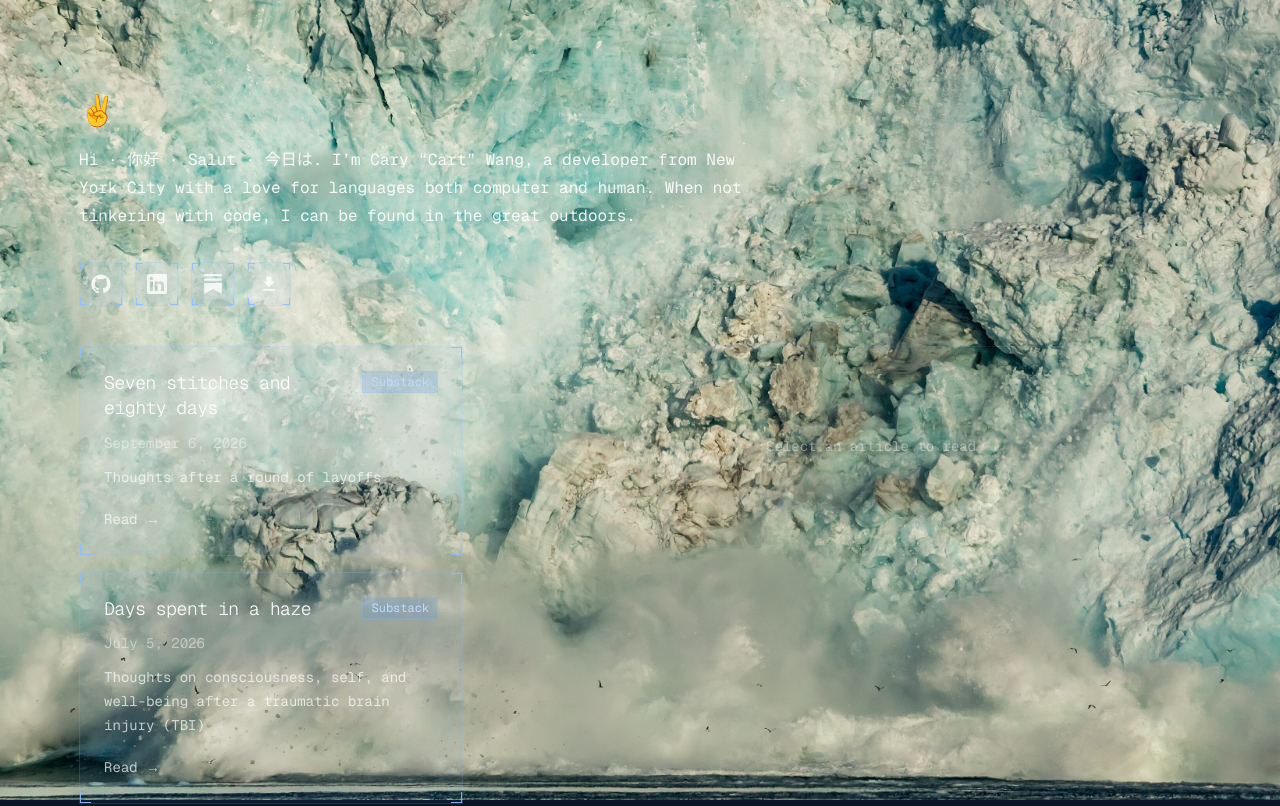
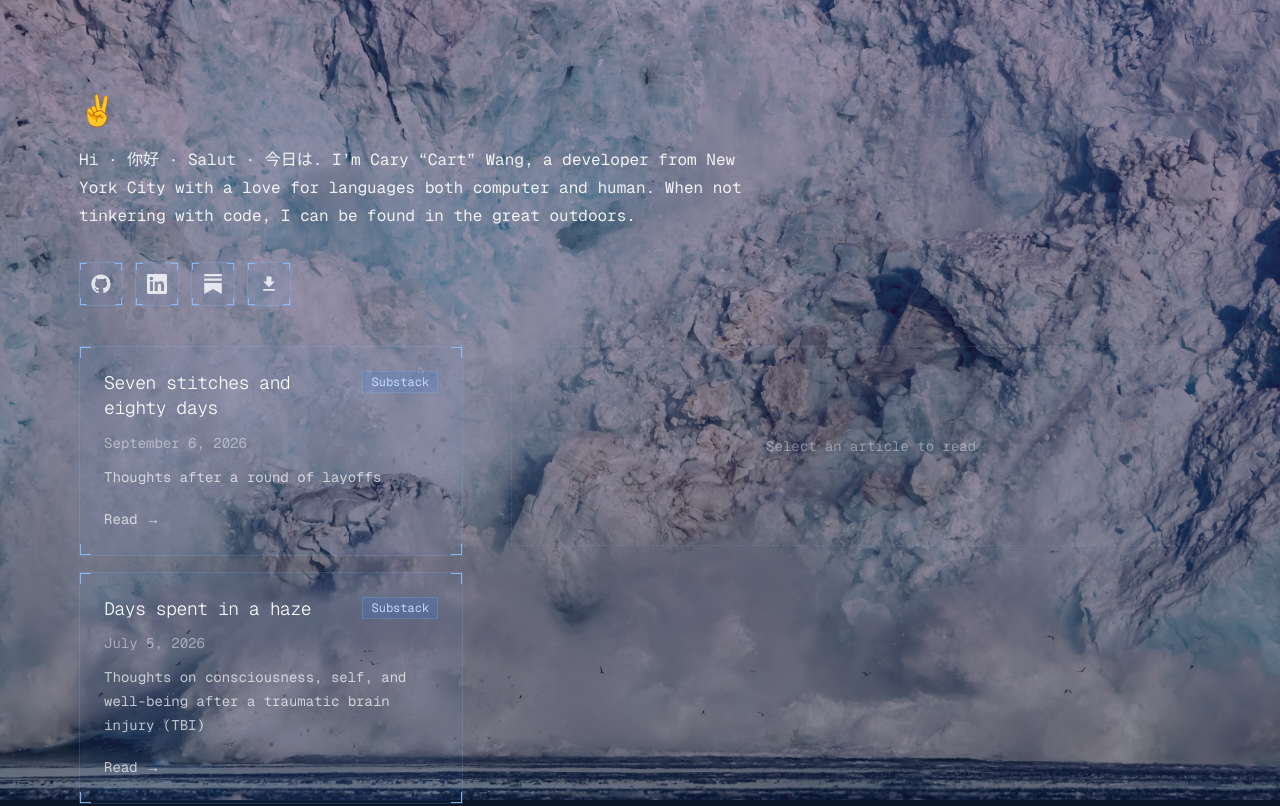
Before and after one commit to wangcary19/caryw.dev, a Next.js app: page / in a window 1280 px wide. Shown: the top 806 px of the page. Built offline with nearby package versions, Linux system fonts and the light colour scheme.

Commit message:
Time-of-day dynamic wallpaper instead of continuous motion

```diff
--- a/src/app/globals.css
+++ b/src/app/globals.css
@@ -35,7 +35,7 @@ body {
   padding-right: clamp(1.5rem, 3.82vw, 5rem);
 }
 
-/* Live wallpaper background (4K image + slow Ken Burns) */
+/* Time-of-day "dynamic wallpaper" background (macOS-style) */
 .live-bg {
   position: fixed;
   inset: 0;
@@ -44,27 +44,70 @@ body {
   background: linear-gradient(180deg, #081120 0%, #0c2038 50%, #071425 100%);
 }
 
+.live-bg-scene {
+  position: absolute;
+  inset: 0;
+  transition: filter 0.7s ease, transform 0.7s ease;
+}
+
+.live-bg.is-active .live-bg-scene {
+  filter: blur(16px) brightness(0.5);
+  transform: scale(1.12);
+}
+
 .live-bg-image {
   position: absolute;
   inset: 0;
   background-image: url("/background.jpg");
   background-size: cover;
   background-position: center;
-  transition: filter 0.7s ease;
-  animation: kenburns 45s ease-in-out infinite alternate;
+  transition: filter 3s ease;
 }
 
-.live-bg.is-active .live-bg-image {
-  filter: blur(16px) brightness(0.5);
+.live-bg-tint {
+  position: absolute;
+  inset: 0;
+  pointer-events: none;
+  opacity: 0;
+  transition: opacity 3s ease, background 3s ease;
 }
 
-@keyframes kenburns {
-  from {
-    transform: scale(1.05) translate(0, 0);
-  }
-  to {
-    transform: scale(1.16) translate(2%, -1.5%);
-  }
+/* Time-of-day grading */
+.live-bg.tod-night .live-bg-image {
+  filter: brightness(0.55) saturate(0.75);
+}
+.live-bg.tod-dawn .live-bg-image {
+  filter: brightness(0.95) saturate(1.1) sepia(0.15);
+}
+.live-bg.tod-day .live-bg-image {
+  filter: none;
+}
+.live-bg.tod-sunset .live-bg-image {
+  filter: brightness(0.95) saturate(1.2) sepia(0.25);
+}
+.live-bg.tod-dusk .live-bg-image {
+  filter: brightness(0.8) saturate(0.9);
+}
+
+/* Time-of-day tint overlays */
+.live-bg.tod-night .live-bg-tint {
+  opacity: 1;
+  background: linear-gradient(180deg, rgba(8, 14, 34, 0.72), rgba(3, 8, 20, 0.82));
+}
+.live-bg.tod-dawn .live-bg-tint {
+  opacity: 1;
+  background: linear-gradient(180deg, rgba(255, 150, 90, 0.22), rgba(150, 90, 170, 0.14));
+}
+.live-bg.tod-day .live-bg-tint {
+  opacity: 0;
+}
+.live-bg.tod-sunset .live-bg-tint {
+  opacity: 1;
+  background: linear-gradient(180deg, rgba(255, 120, 60, 0.28), rgba(180, 80, 130, 0.18));
+}
+.live-bg.tod-dusk .live-bg-tint {
+  opacity: 1;
+  background: linear-gradient(180deg, rgba(90, 60, 170, 0.3), rgba(35, 40, 110, 0.34));
 }
 
 /* Square buttons with highlighted corners */
@@ -186,8 +229,7 @@ body {
 }
 
 @media (prefers-reduced-motion: reduce) {
-  .animate-article,
-  .live-bg-image {
+  .animate-article {
     animation: none;
   }
 }
--- a/src/components/LiveBackground.tsx
+++ b/src/components/LiveBackground.tsx
@@ -5,25 +5,37 @@ import { useEffect, useState } from "react";
 const IDLE_MS = 3000;
 
 /**
- * High-resolution "live wallpaper" background.
+ * macOS-style "dynamic wallpaper" background.
  *
  * Image: "Svitjordbreen on Svalbard calving" — photo by AWeith,
  * CC BY-SA 4.0 (https://creativecommons.org/licenses/by-sa/4.0),
  * via Wikimedia Commons. Served from /background.jpg (3840×2160).
  *
- * While the user is interacting (mouse/touch/keyboard active), the image is
- * heavily blurred so the page stays readable; when the user goes idle, it
- * unblurs and freezes so the photo shows clearly.
+ * The same photo is re-graded to match the local time of day (dawn / day /
+ * sunset / dusk / night). While the user is interacting, the scene is blurred
+ * and darkened for readability; when idle, it's shown clean.
  */
 export default function LiveBackground() {
   const [hidden, setHidden] = useState(false);
   const [idle, setIdle] = useState(false);
+  const [phase, setPhase] = useState("day");
 
   const active = !hidden && !idle;
 
   useEffect(() => {
+    const phaseFor = (h: number) => {
+      if (h >= 5 && h < 8) return "dawn";
+      if (h >= 8 && h < 16) return "day";
+      if (h >= 16 && h < 19) return "sunset";
+      if (h >= 19 && h < 21) return "dusk";
+      return "night";
+    };
+
+    const updatePhase = () => setPhase(phaseFor(new Date().getHours()));
+    updatePhase();
+    const phaseTimer = setInterval(updatePhase, 60_000);
+
     let idleTimer: ReturnType<typeof setTimeout> | undefined;
-
     const onVisibility = () => setHidden(document.hidden);
     const wake = () => {
       setIdle(false);
@@ -34,10 +46,10 @@ export default function LiveBackground() {
     const events = ["mousemove", "mousedown", "keydown", "touchmove", "wheel"];
     events.forEach((e) => window.addEventListener(e, wake, { passive: true }));
     document.addEventListener("visibilitychange", onVisibility);
-
     wake();
 
     return () => {
+      clearInterval(phaseTimer);
       events.forEach((e) => window.removeEventListener(e, wake));
       document.removeEventListener("visibilitychange", onVisibility);
       if (idleTimer) clearTimeout(idleTimer);
@@ -45,8 +57,14 @@ export default function LiveBackground() {
   }, []);
 
   return (
-    <div className={`live-bg ${active ? "is-active" : ""}`} aria-hidden="true">
-      <div className="live-bg-image" />
+    <div
+      className={`live-bg tod-${phase} ${active ? "is-active" : ""}`}
+      aria-hidden="true"
+    >
+      <div className="live-bg-scene">
+        <div className="live-bg-image" />
+        <div className="live-bg-tint" />
+      </div>
     </div>
   );
 }
--- a/src/components/WritingSection.tsx
+++ b/src/components/WritingSection.tsx
@@ -57,7 +57,10 @@ export default function WritingSection({ posts }: { posts: Post[] }) {
       {/* Inline article, expanded to the right */}
       <div className="min-w-0 flex-1">
         {current ? (
-          <article key={current.slug} className="animate-article corner-frame border border-blue-300/20 bg-[#0c1a2f] p-6 sm:p-8">
+          <article
+            key={current.slug}
+            className="animate-article corner-frame border border-blue-300/20 bg-[#0c1a2f] p-6 sm:p-8"
+          >
             <div className="flex items-start justify-between gap-4">
               <h2 className="text-2xl font-light tracking-tight text-white sm:text-3xl">
                 {current.title}
```
